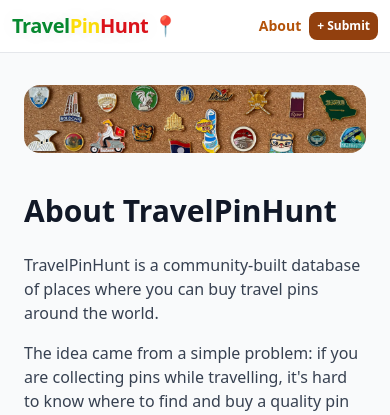
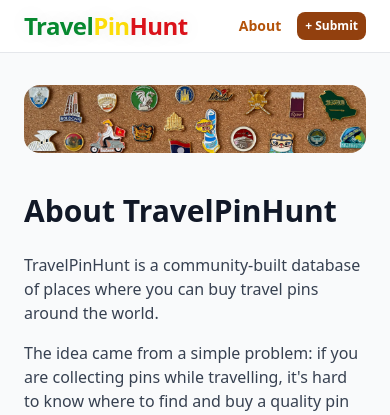
Before and after one commit to Polovinkin/travelpinhunt, a Django app: page /about/ in a window 390 px wide. Shown: the top 415 px of the page. Run offline with Django 5.2, Linux system fonts and the light colour scheme; some libraries are stand-ins or nearby versions.

Commit message:
visual: better mobile header

```diff
--- a/locations/templates/locations/base.html
+++ b/locations/templates/locations/base.html
@@ -223,11 +223,11 @@
 
 <body class="bg-gray-50 text-gray-900 min-h-screen">
     <header class="bg-white border-b border-gray-200 py-3 sm:py-4 sticky top-0 z-50">
-        <div class="flex items-center justify-between max-w-4xl mx-auto px-3 sm:px-6">
-            <a href="/" class="logo-link text-xl sm:text-2xl font-bold tracking-tight whitespace-nowrap">
-                <span class="logo-t logo-text text-amber-800">Travel</span><span class="logo-p logo-text text-amber-800">Pin</span><span class="logo-h logo-text text-amber-800">Hunt</span> 📍
+        <div class="flex items-center justify-between max-w-4xl mx-auto px-6">
+            <a href="/" class="logo-link text-2xl sm:text-3xl font-bold tracking-tight whitespace-nowrap leading-none flex items-center">
+                <span class="logo-t logo-text text-amber-800">Travel</span><span class="logo-p logo-text text-amber-800">Pin</span><span class="logo-h logo-text text-amber-800">Hunt</span>
             </a>
-            <nav class="flex gap-2 sm:gap-6 text-sm text-gray-600 items-center ml-3">
+            <nav class="flex gap-4 sm:gap-6 text-sm text-gray-600 items-center ml-3">
                 <a href="/about/" class="text-amber-700 hover:text-amber-800 font-bold transition">About</a>
                 <a href="/submit/" class="bg-amber-800 text-white px-2 py-1.5 sm:px-4 sm:py-2 rounded-lg hover:bg-amber-900 transition font-bold text-xs sm:text-sm whitespace-nowrap">
                     <span class="sm:hidden">+ Submit</span>
```
